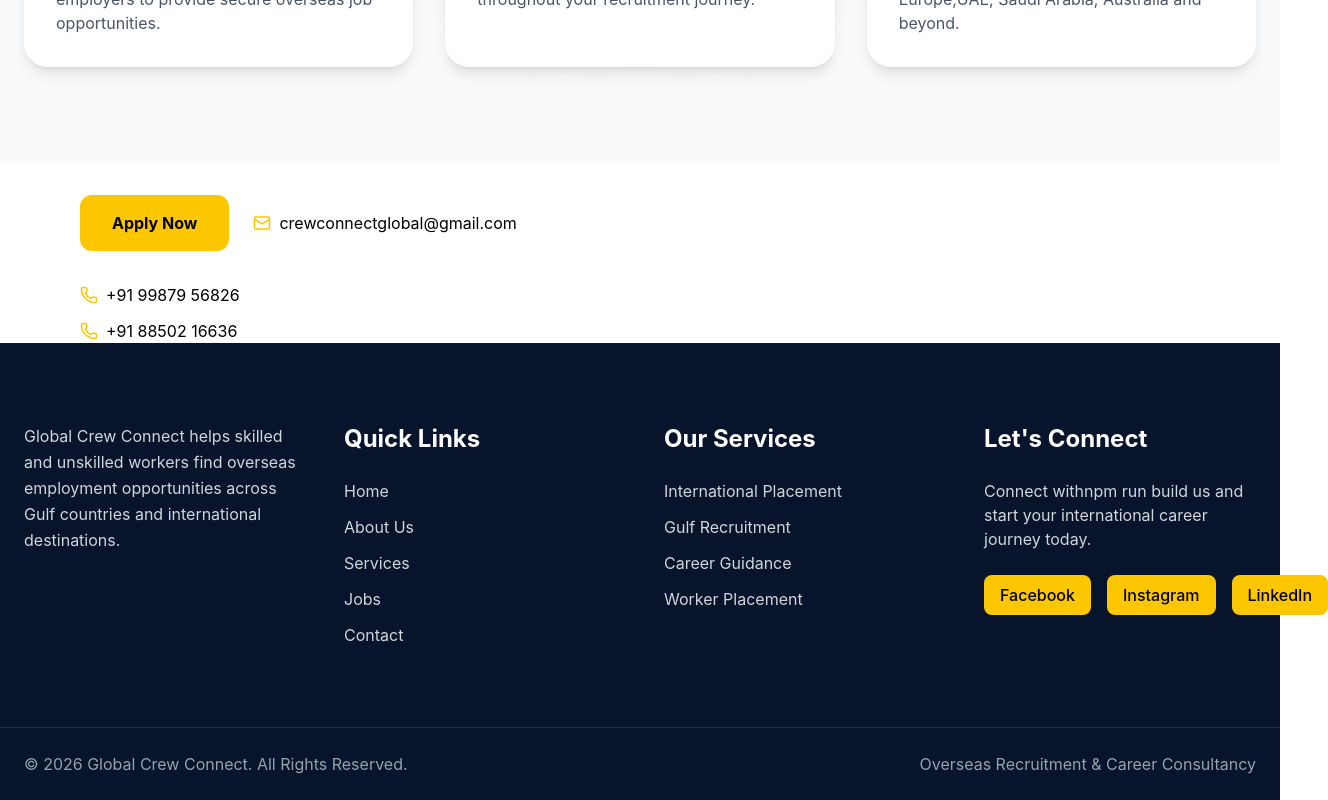
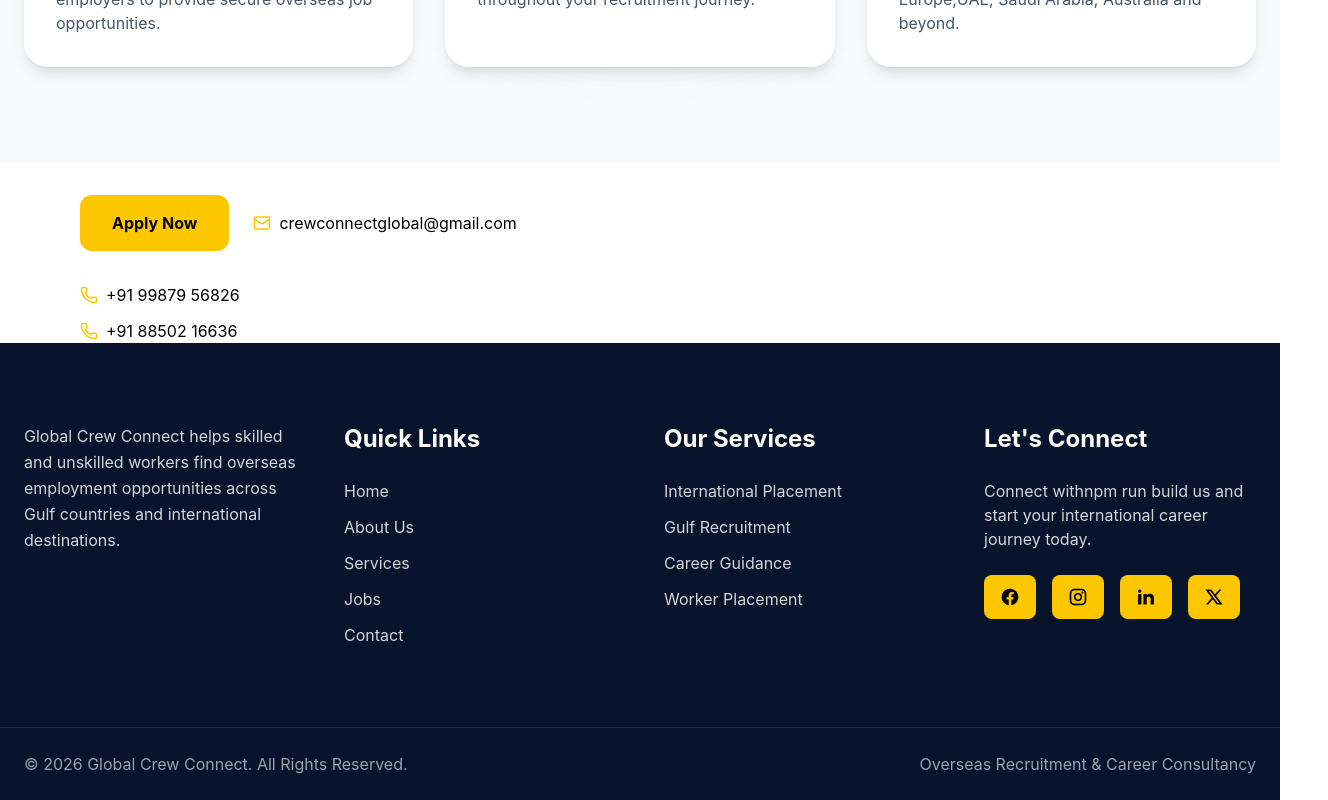
Before and after one commit to vishalgolwad17-gun-coder/Global-Crew-Connect, a React (Vite) app: page / in a window 1280 px wide. Shown: the part 1742-2542 px from the top of the page, 1328 px wide, since content can reach past the window. Built offline with nearby package versions, Linux system fonts and the light colour scheme.

Commit message:
Add Remix Icons to footer

```diff
--- a/package.json
+++ b/package.json
@@ -16,6 +16,7 @@
     "react": "^19.2.4",
     "react-dom": "^19.2.4",
     "react-router-dom": "^7.17.0",
+    "remixicon": "^4.9.1",
     "tailwindcss": "^4.3.0"
   },
   "devDependencies": {
--- a/src/components/Contactus.jsx
+++ b/src/components/Contactus.jsx
@@ -86,7 +86,9 @@ export default function Contact() {
                       Working Hours
                     </h4>
 
-                    <p>24 / 7 Available</p>
+                    <p>24 / 7 Available
+
+                    </p>
                   </div>
                 </div>
 
--- a/src/components/Footer.jsx
+++ b/src/components/Footer.jsx
@@ -1,5 +1,6 @@
-import { Phone, Mail } from "lucide-react";
+
 import { Link } from "react-router-dom";
+import "remixicon/fonts/remixicon.css";
 
 export default function Footer() {
   return (
@@ -101,24 +102,30 @@ export default function Footer() {
 
             <div className="flex gap-4">
   <a
-    href="#"
-    className="bg-yellow-400 text-black px-4 py-2 rounded-lg font-medium hover:bg-yellow-300 transition"
+    href="https://www.facebook.com/profile.php?id=61591241608224"
+    className="bg-yellow-400 text-black px-4 py-2 rounded-lg font-medium hover:bg-yellow-300 transition text-xl"
   >
-    Facebook
+   <i class="ri-facebook-circle-fill"></i>
   </a>
 
   <a
-    href="#"
-    className="bg-yellow-400 text-black px-4 py-2 rounded-lg font-medium hover:bg-yellow-300 transition"
+    href="https://www.instagram.com/globalcrewconnect/"
+    className="bg-yellow-400 text-black px-4 py-2 rounded-lg font-medium hover:bg-yellow-300 transition text-xl"
   >
-    Instagram
+   <i class="ri-instagram-line"></i>
   </a>
 
   <a
-    href="#"
-    className="bg-yellow-400 text-black px-4 py-2 rounded-lg font-medium hover:bg-yellow-300 transition"
+    href="https://www.linkedin.com/company/Globalcrewconnect"
+    className="bg-yellow-400 text-black px-4 py-2 rounded-lg font-medium hover:bg-yellow-300 transition text-xl"
   >
-    LinkedIn
+    <i class="ri-linkedin-fill"></i>
+  </a>
+  <a
+    href="https://x.com/GlobalCrewCo"
+    className="bg-yellow-400 text-black px-4 py-2 rounded-lg font-medium hover:bg-yellow-300 transition text-xl"
+  >
+    <i class="ri-twitter-x-line"></i>
   </a>
 </div>
           </div>
```
Also changed, not shown: 1 other file (tests, documents, lock files or other folders).
